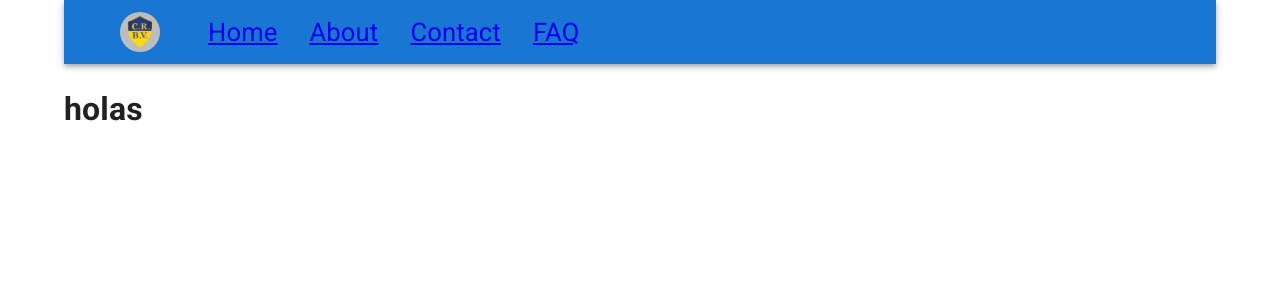
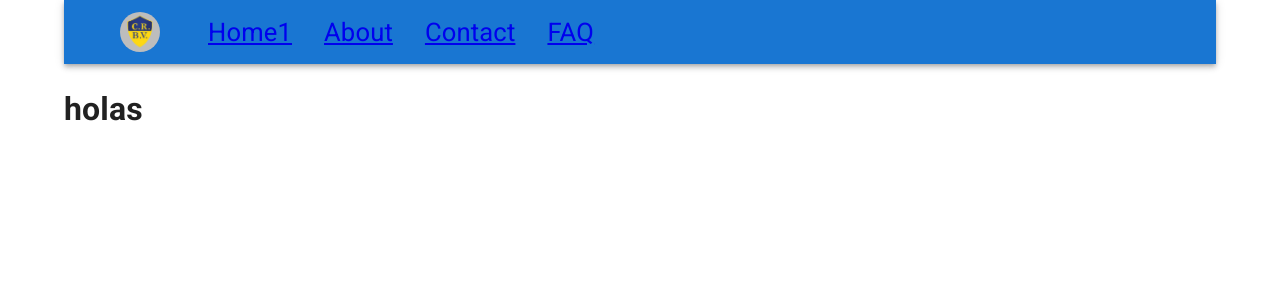
Before and after one commit to lucas-richards/campeonato_regatas, a Next.js app in the folder torneo-interno/: page / in a window 1280 px wide. Shown: the top 300 px of the page. Built offline with nearby package versions, Linux system fonts and the light colour scheme.

Commit message:
first commit

```diff
--- a/torneo-interno/components/header/Navbar.tsx
+++ b/torneo-interno/components/header/Navbar.tsx
@@ -15,7 +15,7 @@ function Navbar() {
         </Avatar>
         <div className={classes.navlinks}>
           <Link href="/" className={classes.link}>
-            Home
+            Home1
           </Link>
           <Link href="/about" className={classes.link}>
             About
```
